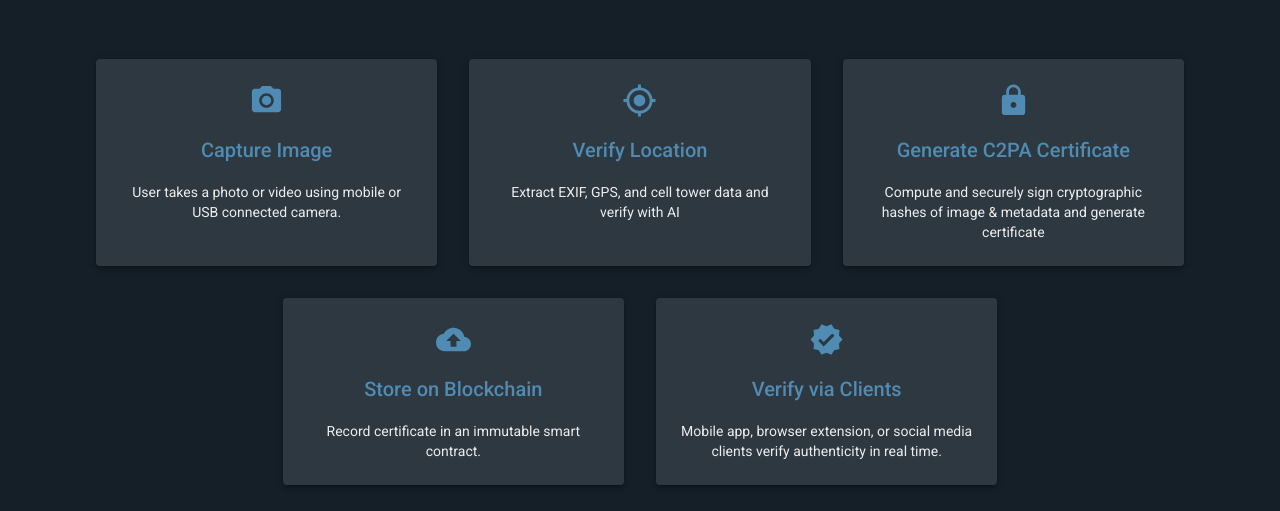
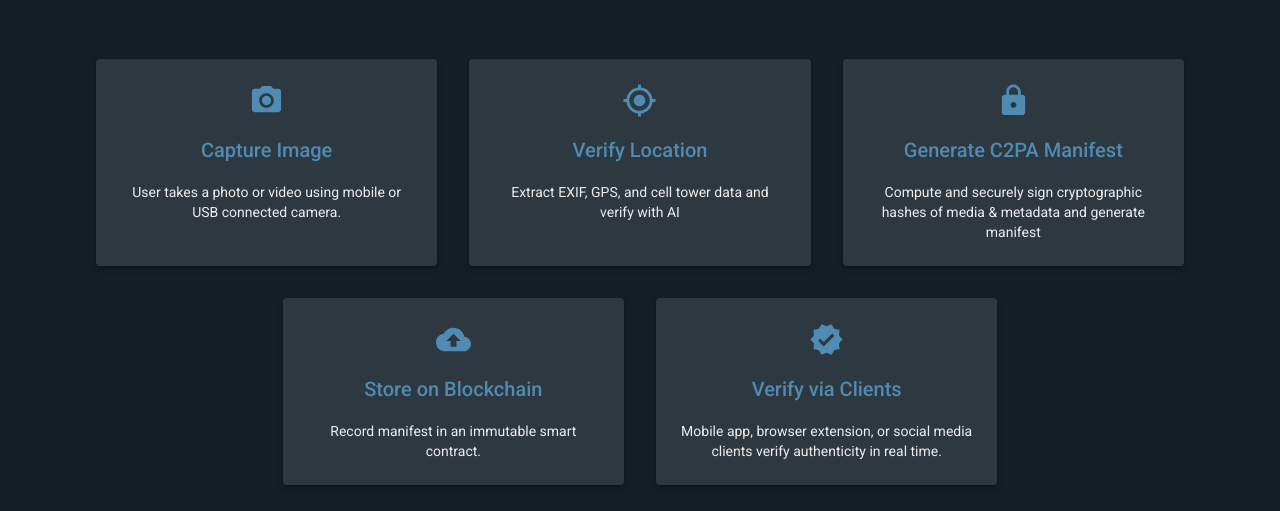
Before and after one commit to cristiangpr/cw-next, a Next.js app: page / in a window 1280 px wide. Shown: the part 3320-3831 px from the top of the page. Built offline with nearby package versions, Linux system fonts and the light colour scheme; no server answers; what @mui/material-nextjs would draw is missing.

Commit message:
correct c2pa

```diff
--- a/src/components/Diagram.tsx
+++ b/src/components/Diagram.tsx
@@ -20,14 +20,14 @@
   },
   {
     icon: <LockIcon sx={{ color: 'primary.main' }} fontSize="large" />,
-    title: 'Generate C2PA Certificate',
+    title: 'Generate C2PA Manifest',
     description:
-      'Compute and securely sign cryptographic hashes of image & metadata and generate certificate'
+      'Compute and securely sign cryptographic hashes of media & metadata and generate manifest'
   },
   {
     icon: <CloudUploadIcon sx={{ color: 'primary.main' }} fontSize="large" />,
     title: 'Store on Blockchain',
-    description: 'Record certificate in an immutable smart contract.'
+    description: 'Record manifest in an immutable smart contract.'
   },
   {
     icon: <VerifiedIcon sx={{ color: 'primary.main' }} fontSize="large" />,
```
